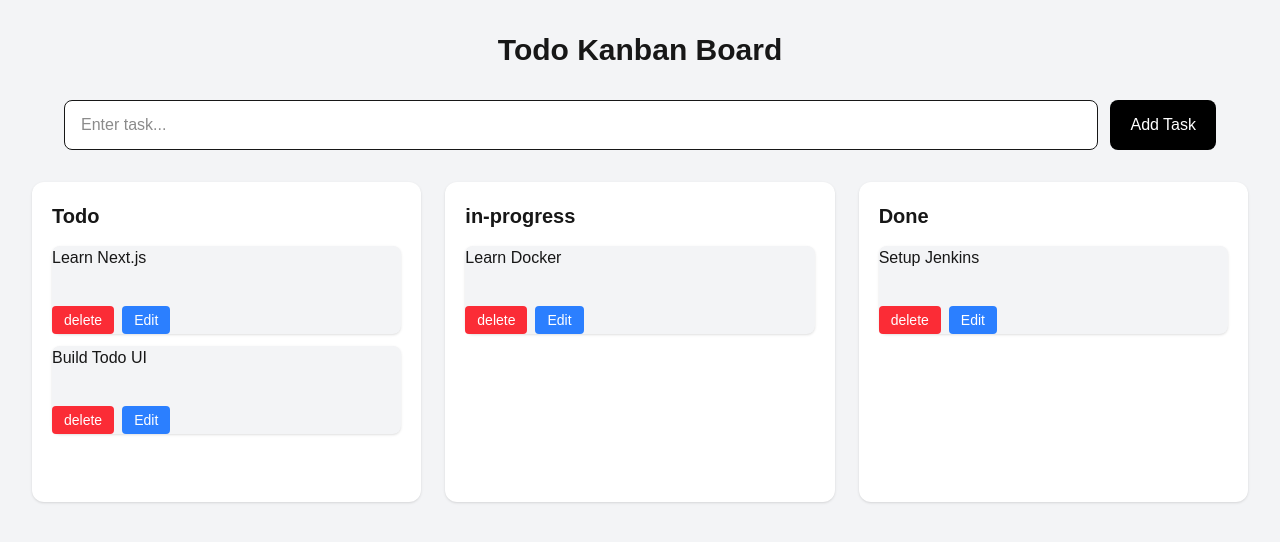
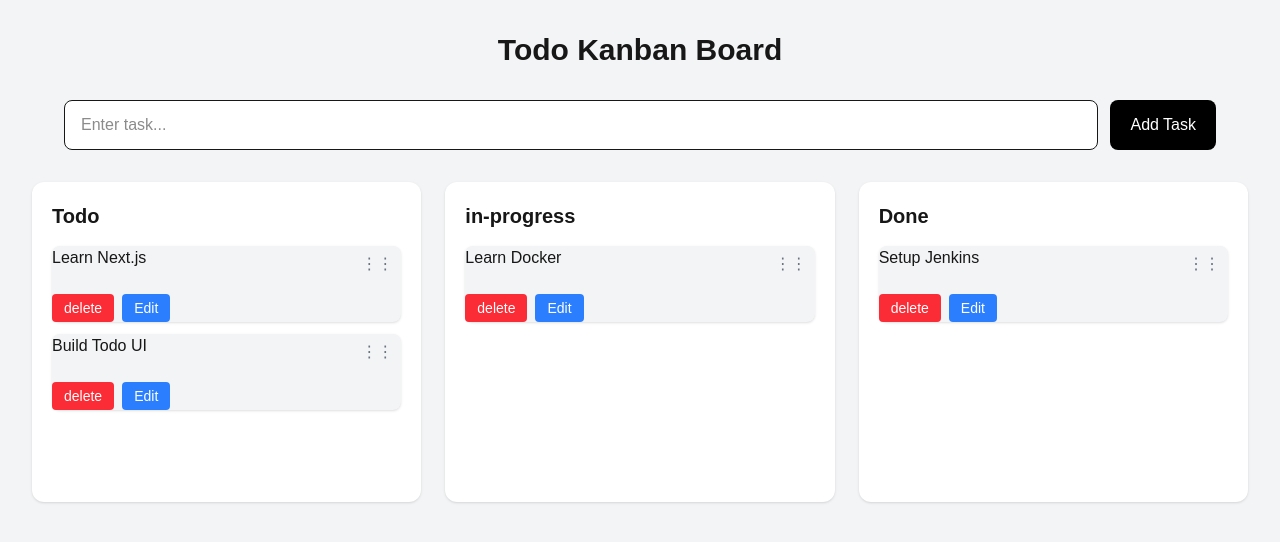
Before and after one commit to MdAasif06/first-drag-and-drop-app, a Next.js app: page / in a window 1280 px wide. Shown: the top 542 px of the page. Built offline with nearby package versions, Linux system fonts and the light colour scheme.

Commit message:
all function work and solve issue

```diff
--- a/app/components/KanbanBoard.js
+++ b/app/components/KanbanBoard.js
@@ -1,5 +1,5 @@
 "use client";
-import { useState } from "react";
+import { useState,useEffect,useRef } from "react";
 import { DndContext, DragOverlay } from "@dnd-kit/core";
 import KanbanColumn from "./KanbanColumn";
 import TaskCard from "./TaskCard";
@@ -30,6 +30,7 @@ const initialTasks = [
 export default function KanbanBoard() {
   const [tasks, setTasks] = useState(initialTasks);
   const [activeTasks, setActiveTasks] = useState(null);
+  const isFirstRender = useRef(true);
 
   const handleDragStart = (e) => {
     const task = tasks.find((task) => task.id === e.active.id);
@@ -87,11 +88,24 @@ export default function KanbanBoard() {
       });
     });
   };
+  useEffect(()=>{
+    const savedTasks=localStorage.getItem("task-asif")
+    if(savedTasks){
+      setTasks(JSON.parse(savedTasks))
+    }
+  },[])
+  useEffect(()=>{
+    if(isFirstRender.current){
+      isFirstRender.current=false
+      return
+    }
+    localStorage.setItem("task-asif",JSON.stringify(tasks))
+  },[tasks])
 
   return (
     <>
       <TaskForm onAddTask={handleAddTask} />
-      <DndContext onDragStart={handleDragStart} onDragEnd={handleDragEnd}>
+      <DndContext id="kanban-dnd" onDragStart={handleDragStart} onDragEnd={handleDragEnd}>
         <div className="grid gap-6 md:grid-cols-3">
           <KanbanColumn
             id="todo"
--- a/app/components/TaskCard.js
+++ b/app/components/TaskCard.js
@@ -15,17 +15,17 @@ export default function TakeCard({ task, onEdit, onDelete }) {
       style={style}
       className={`cursor-grab rounded-lg bg-gray-100 shadow-sm ${isDragging ? "opacity-40" : ""}`}
     >
-      <div>
+      <div className="flex items-center justify-between">
         <p className="mb-3">{task.title}</p>
-        <span
+        <button
           {...listeners}
           {...attributes}
           className="cursor-grab px-2 text-gray-500"
         >
-          {/* ⋮⋮ */}
-        </span>
+          ⋮⋮
+        </button>
       </div>
-      <div className="flex gap-2">
+      <div className="mt-3 flex gap-2">
         <button
           onClick={(e) => {
             e.stopPropagation();
```
